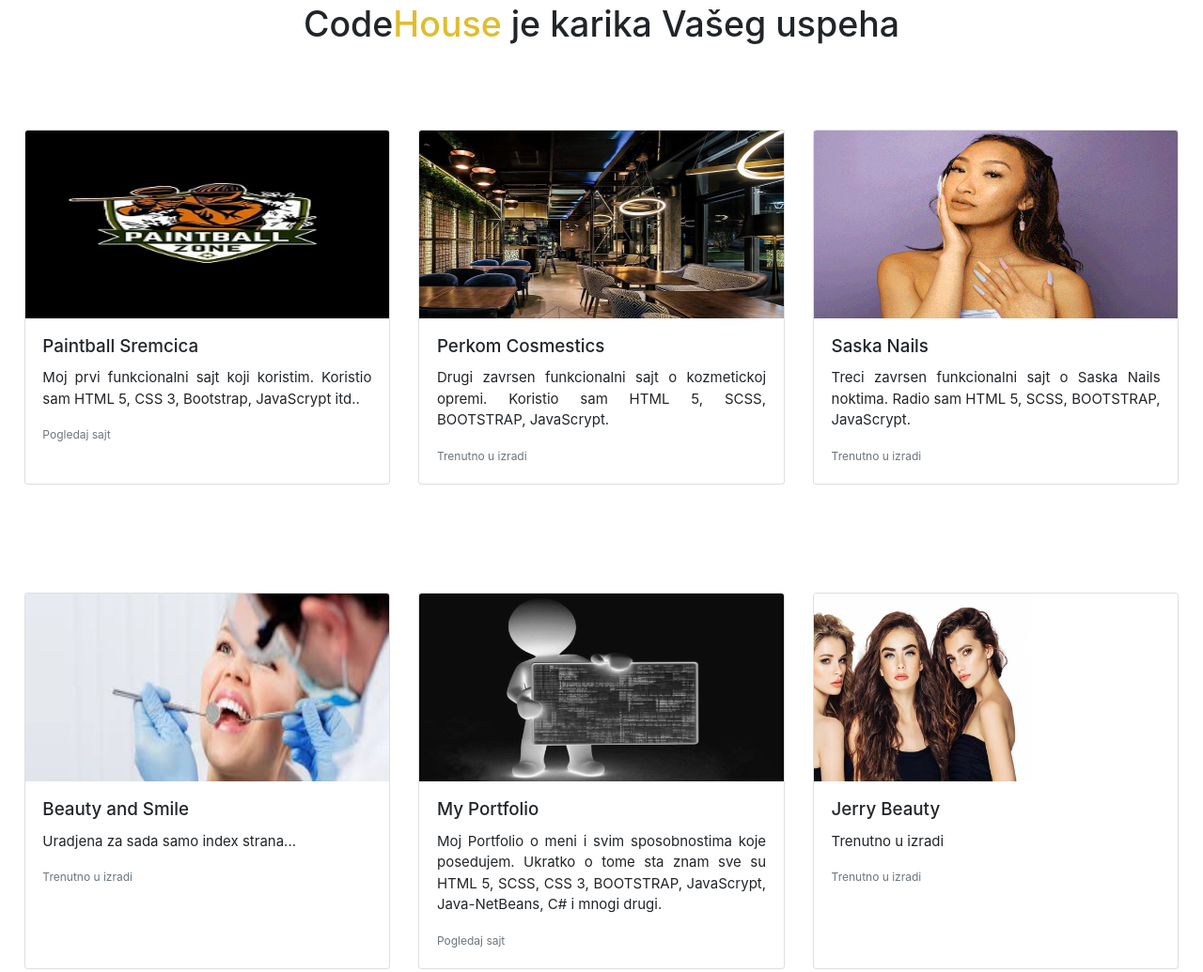
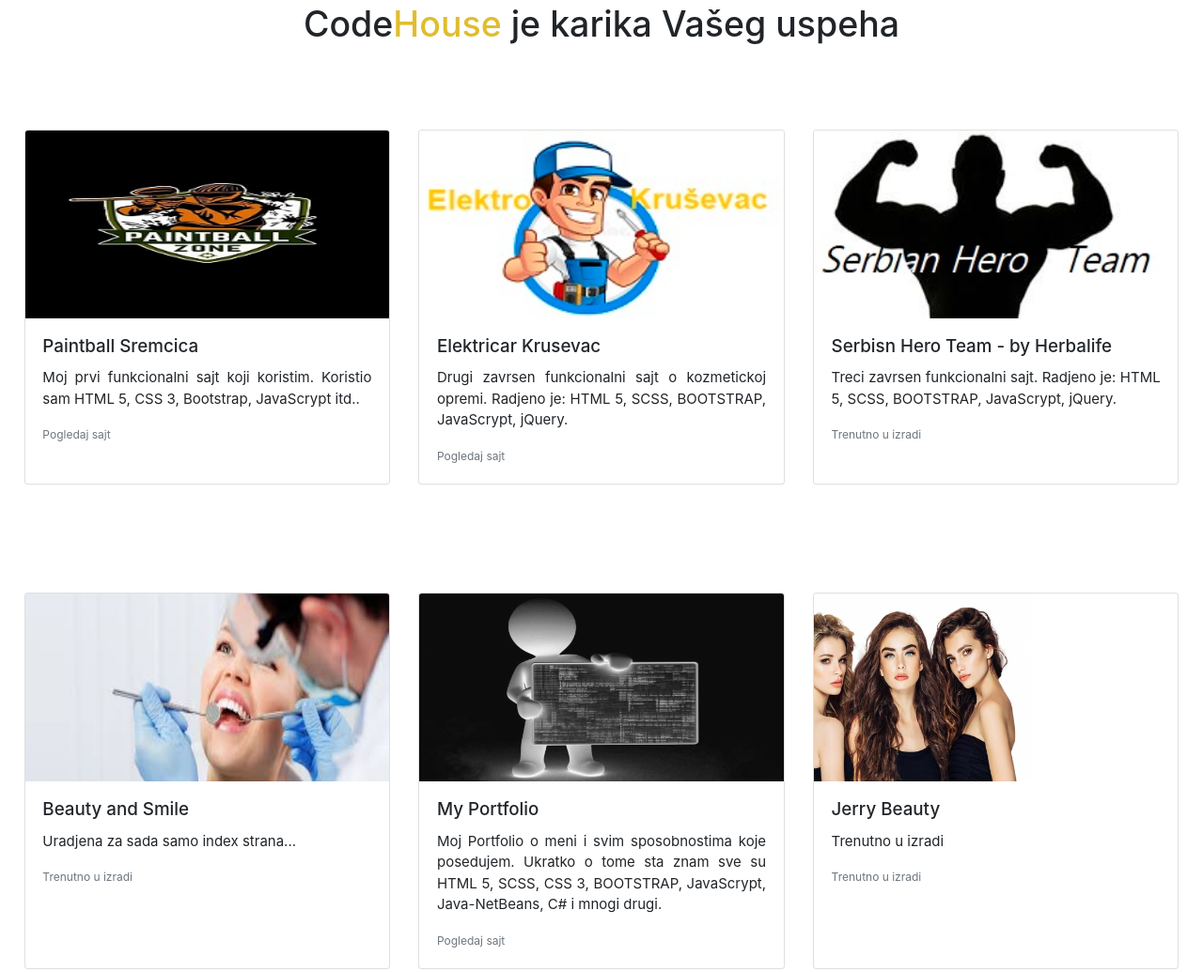
Before and after one commit to Mikicaa97/Code-Mikica, a plain HTML site: page index.html in a window 1280 px wide. Shown: the part 1112-2147 px from the top of the page at 94% size. Drawn offline with nearby package versions, Linux system fonts and the light colour scheme.

Commit message:
Add files via upload

```diff
--- a/css/style.scss
+++ b/css/style.scss
@@ -1,5 +1,5 @@
 body{
-    background-color: blue;
+    //background-color: blue;
 }
 .cleaner{
     clear: both;
--- a/index.html
+++ b/index.html
@@ -3,7 +3,7 @@
     <head>
         <meta charset="utf-8">
         <meta http-equiv="X-UA-Compatible" content="IE=edge">
-        <title> Pocetna | - CodeHouse</title>
+        <title> Početna | - CodeHouse</title>
         <meta name="description" content="I am Mihailo Vlajkovic, web developer from Serbia and this is my portfolio. This is the showcase of my work, feel free to contact me for project opportunity">
         <meta name="viewport" content="width=device-width, initial-scale=1">
         <meta name="keywords" content="Mihailo Vlajkovic,web portfolio, portfolio, web developer, developer">
@@ -158,7 +158,7 @@
             <div class="kartica2">
               <div class="card-deck">
                 <div class="card">
-                  <a href="https://mikicaa97.github.io/Paintball-Sremcicaa/"><img class="card-img-top" src="img/logo1.jpg" alt="Card image cap"></a>
+                  <a href="https://mikicaa97.github.io/PaintballSremcicaa/"><img class="card-img-top" src="img/logo1.jpg" alt="Card image cap"></a>
                   <div class="card-body">
                     <h5 class="card-title">Paintball Sremcica</h5>
                     <p class="card-text">Moj prvi funkcionalni sajt koji koristim. Koristio sam HTML 5, CSS 3, Bootstrap, JavaScrypt itd..</p>
@@ -166,18 +166,18 @@
                   </div>
                 </div>
                 <div class="card">
-                  <a href="index.html"><img class="card-img-top" src="img/bgslika.jpg" alt="Card image cap"></a>
+                  <a href="https://mikicaa97.github.io/ElektricarKrusevac/"><img class="card-img-top" src="img/elkrusevac.jpg" alt="Elektricar Krusevac"></a>
                   <div class="card-body">
-                    <h5 class="card-title">Perkom Cosmestics</h5>
-                    <p class="card-text">Drugi zavrsen funkcionalni sajt o kozmetickoj opremi. Koristio sam HTML 5, SCSS, BOOTSTRAP, JavaScrypt.</p>
-                    <p class="card-text"><small class="text-muted">Trenutno u izradi</small></p>
+                    <h5 class="card-title">Elektricar Krusevac</h5>
+                    <p class="card-text">Drugi zavrsen funkcionalni sajt o kozmetickoj opremi. Radjeno je: HTML 5, SCSS, BOOTSTRAP, JavaScrypt, jQuery.</p>
+                    <p class="card-text"><small class="text-muted">Pogledaj sajt</small></p>
                   </div>
                 </div>
                 <div class="card">
-                  <a href="index.html"><img class="card-img-top" src="img/slajd4.gif" alt="Card image cap"></a>
+                  <a href="https://mikicaa97.github.io/SerbianHeroTeam/"><img class="card-img-top" src="img/strong.jpg" alt="Card image cap"></a>
                   <div class="card-body">
-                    <h5 class="card-title">Saska Nails</h5>
-                    <p class="card-text">Treci zavrsen funkcionalni sajt o Saska Nails noktima. Radio sam HTML 5, SCSS, BOOTSTRAP, JavaScrypt.</p>
+                    <h5 class="card-title">Serbisn Hero Team - by Herbalife</h5>
+                    <p class="card-text">Treci zavrsen funkcionalni sajt. Radjeno je: HTML 5, SCSS, BOOTSTRAP, JavaScrypt, jQuery.</p>
                     <p class="card-text"><small class="text-muted">Trenutno u izradi</small></p>
                   </div>
                 </div>
@@ -212,6 +212,7 @@
             </div>
         </div>
         <!--NOVI INFO-->
+    <div class="velikifooter">
       <div class="infosve">
         <div class="card text-center">
           <div class="card-body">
@@ -308,6 +309,7 @@
 
         </footer>
       </div>
+    </div>
         <!-- KRAJ NOVOG Footer -->
     </body>
 </html>
```
Also changed, not shown: css/style.css, img/bgfooter.png (added), img/elkrusevac.jpg (added), img/strong.jpg (added), 1 other file.
